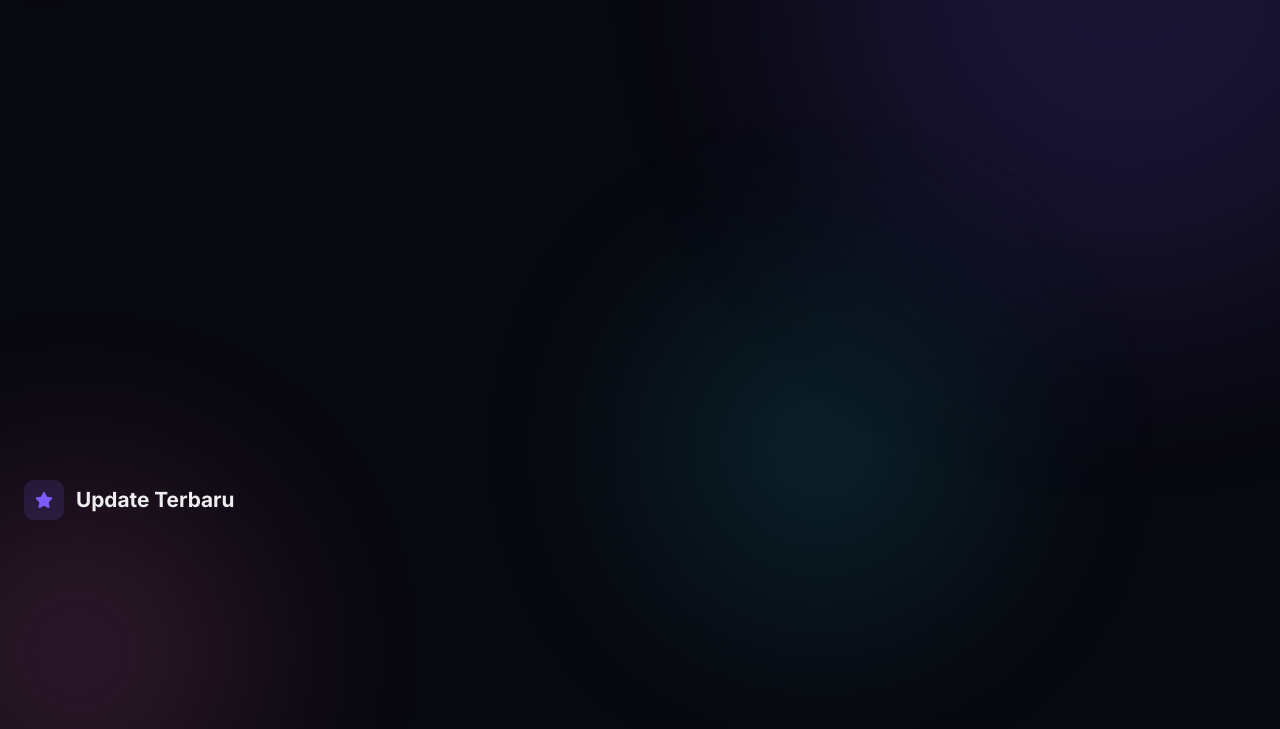
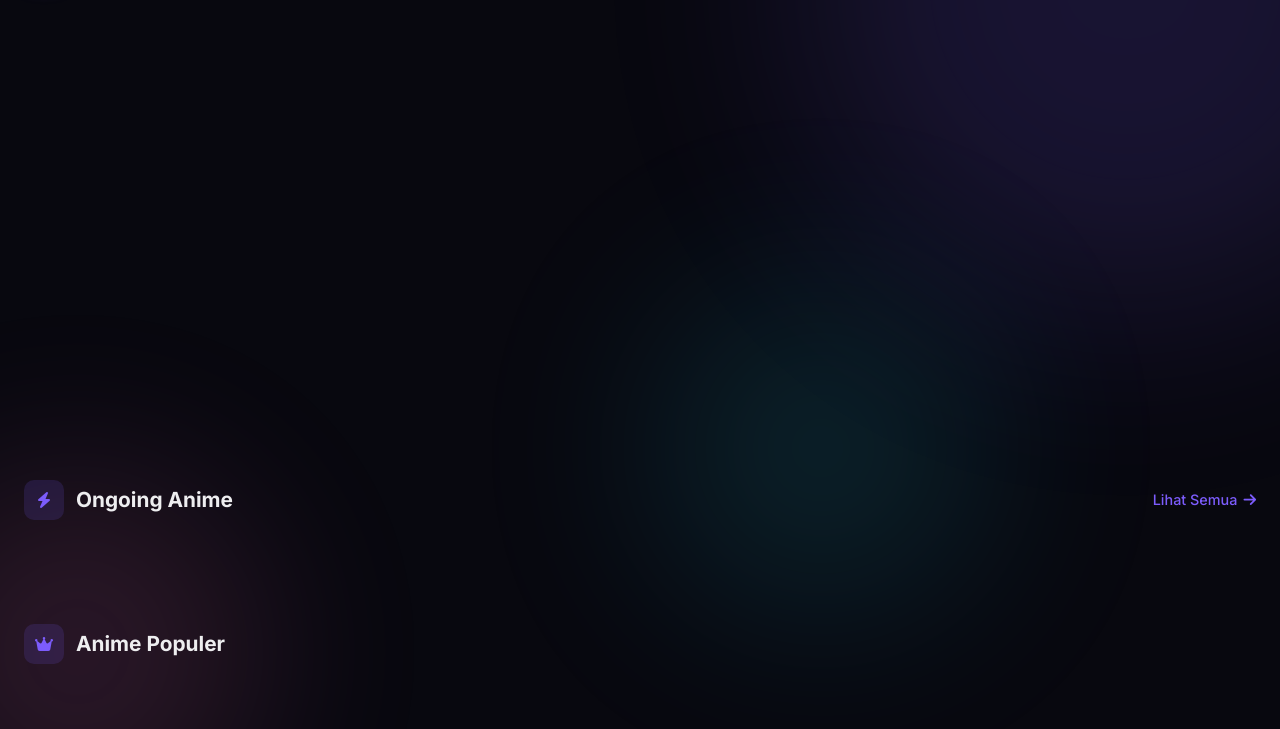
Before and after one commit to iyannsysu/webanime, a plain HTML site: page index.html in a window 1280 px wide. Shown: the part 71-800 px from the top of the page. Drawn offline with Linux system fonts and the light colour scheme; no server answers.

Commit message:
Update index.html

```diff
--- a/index.html
+++ b/index.html
@@ -88,12 +88,39 @@
             </div>
         </section>
 
+        <!-- Ongoing (Home) -->
+        <section class="section" id="ongoingHomeSection">
+            <div class="container">
+                <div class="section-head">
+                    <div class="section-title-wrap">
+                        <div class="section-icon"><i class="fas fa-bolt"></i></div>
+                        <h2>Ongoing Anime</h2>
+                    </div>
+                    <a href="#" onclick="showOngoing()" class="section-link">Lihat Semua <i class="fas fa-arrow-right"></i></a>
+                </div>
+                <div class="grid" id="ongoingHomeAnime"></div>
+            </div>
+        </section>
+
+        <!-- Popular -->
+        <section class="section" id="popularSection">
+            <div class="container">
+                <div class="section-head">
+                    <div class="section-title-wrap">
+                        <div class="section-icon popular-icon"><i class="fas fa-crown"></i></div>
+                        <h2>Anime Populer</h2>
+                    </div>
+                </div>
+                <div class="grid" id="popularAnime"></div>
+            </div>
+        </section>
+
         <!-- Latest -->
         <section class="section" id="latestSection">
             <div class="container">
                 <div class="section-head">
                     <div class="section-title-wrap">
-                        <div class="section-icon"><i class="fas fa-sparkles fa-star"></i></div>
+                        <div class="section-icon"><i class="fas fa-clock"></i></div>
                         <h2>Update Terbaru</h2>
                     </div>
                 </div>
```
